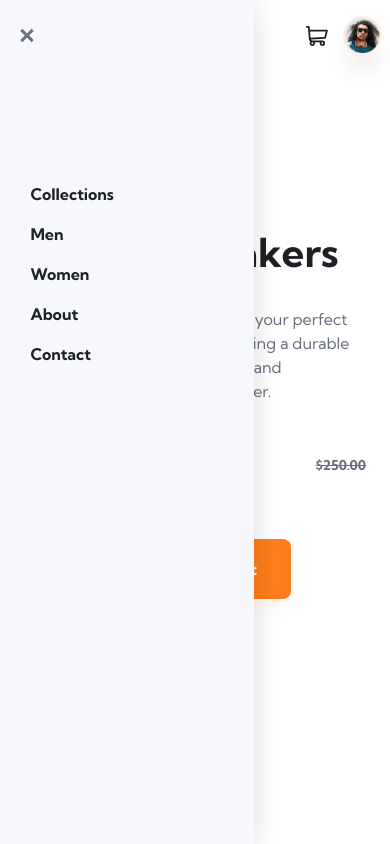
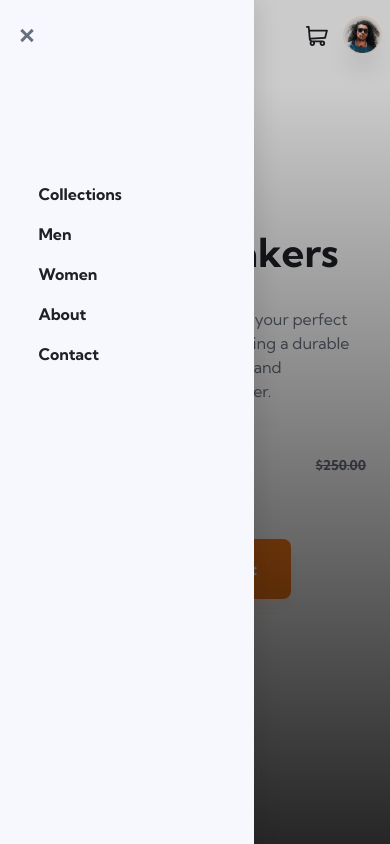
Before and after one commit to SameerJS6/Reactfolio, a React (Vite) app in the folder E-Commerce-Product-Page/: page / in a window 390 px wide. Both pictures are taken after a click on the button 28 px from the left and 35 px from the top of the page. Built offline with nearby package versions, Linux system fonts and the light colour scheme.

Commit message:
Navbar Complete

```diff
--- a/E-Commerce-Product-Page/src/App.css
+++ b/E-Commerce-Product-Page/src/App.css
@@ -7,6 +7,7 @@
     --grey-300: hsl(219, 9%, 45%);
     --grey-200: hsl(220, 14%, 75%);
     --grey-100:  hsl(223, 64%, 98%);
+    --hover-grey-100:  hsl(223, 64%, 95%);
 
     --white: hsl(0, 0%, 100%);
     --black: hsl(0, 0%, 0%);
@@ -73,9 +74,6 @@ body {
     background-color: var(--white);
     transition: background-color var(--t-350ms);
 }
-.container {
-
-}
 .container-wrapper {
     gap: 2rem;
     display: grid;
--- a/E-Commerce-Product-Page/src/components/Navbar.jsx
+++ b/E-Commerce-Product-Page/src/components/Navbar.jsx
@@ -6,17 +6,18 @@ import ProfileImage from '../assets/image-avatar.png'
 
 export default function Navbar() {
  const [isOpen, setIsOpen] = useState(false);
+   isOpen ? document.body.classList.add("overlay") : document.body.classList.remove("overlay");
 
   return (
    <>
-     <header>
+     <header data-overlay={`${isOpen ? "true" : "false"}`} >
       <div className="logo">
       <button className="hamburger" onClick={() => setIsOpen(!isOpen)}>
         {!isOpen && <svg width="16" height="15" xmlns="http://www.w3.org/2000/svg">
           <path d="M16 12v3H0v-3h16Zm0-6v3H0V6h16Zm0-6v3H0V0h16Z" fill="#69707D" fillRule="evenodd"/>
         </svg>}
 
-        {isOpen && <svg width="16" height="15" xmlns="http://www.w3.org/2000/svg">
+        {isOpen && <svg className="close-svg" width="16" height="15" xmlns="http://www.w3.org/2000/svg">
           <path d="m11.596.782 2.122 2.122L9.12 7.499l4.597 4.597-2.122 2.122L7 9.62l-4.595 4.597-2.122-2.122L4.878 7.5.282 2.904 2.404.782l4.595 4.596L11.596.782Z" fill="#69707D" fillRule="evenodd"/>
         </svg>}
 
--- a/E-Commerce-Product-Page/src/components/Styles/Navbar.css
+++ b/E-Commerce-Product-Page/src/components/Styles/Navbar.css
@@ -38,10 +38,12 @@ nav {
     transition: background-color var(--t-250ms), color var(--t-350ms);
 }
 .nav-list > li {
+    border: none;
+    border-radius: 100vmax;
     transition: transform var(--t-350ms);
 }
 .nav-list > li:hover {
-    box-shadow: 0 10px 15px -3px rgb(0 0 0 / 0.1);
+    box-shadow: 0 10px 15px -3px rgb(0 0 0 / 0.1), 0 4px 6px -4px rgb(0 0 0 / 0.1);
     transform: translateY(-3px) scale(1.1) rotate(-1deg);
 }
 .nav-list > li > a:hover {
@@ -98,7 +100,7 @@ nav {
 .theme:hover,
 .cart:hover {
     translate: 0 -5px;
-    background-color: var(--grey-200);
+    background-color: var(--hover-grey-100);
     box-shadow: 0 20px 25px -5px rgb(0 0 0 / 0.1);
 }
 
@@ -129,12 +131,30 @@ nav {
     rotate: -360deg;
 }
 
-
-
 @media (max-width: 59em) {
     header {
         gap: 0;
         padding: 1rem 0.5rem;
+    }
+    .overlay {
+        overflow: hidden;
+    }
+    header[data-overlay=true]::after {
+        content: "";
+        inset: 0;
+        z-index: 2;
+        height: 100vh;
+        position: fixed;
+        transition: opacity var(--t-350ms);
+        background: linear-gradient(to bottom, rgba(0, 0, 0, 0.205) 10%, rgba(0, 0, 0, 0.85) 100%);
+        animation: opacity 500ms ease both;
+    }
+    header[data-overlay=false]::after {
+        animation: opacity 10s ease reverse;
+    }
+    @keyframes opacity {
+        0% { opacity: 0; }
+        100% { opacity: 1; }
     }
     .logo {
         gap: .75rem;
@@ -142,6 +162,7 @@ nav {
         align-items: center;
     }
     nav {
+        z-index: 10;
         top: 0;
         left: 0px;
         width: 0%;
@@ -161,7 +182,7 @@ nav {
         display: none;
         flex-direction: column;
         justify-content: center;
-        padding-inline-start: 1rem;
+        padding-inline-start: 1.5rem;
     }
     .active {
         display: flex;
```
